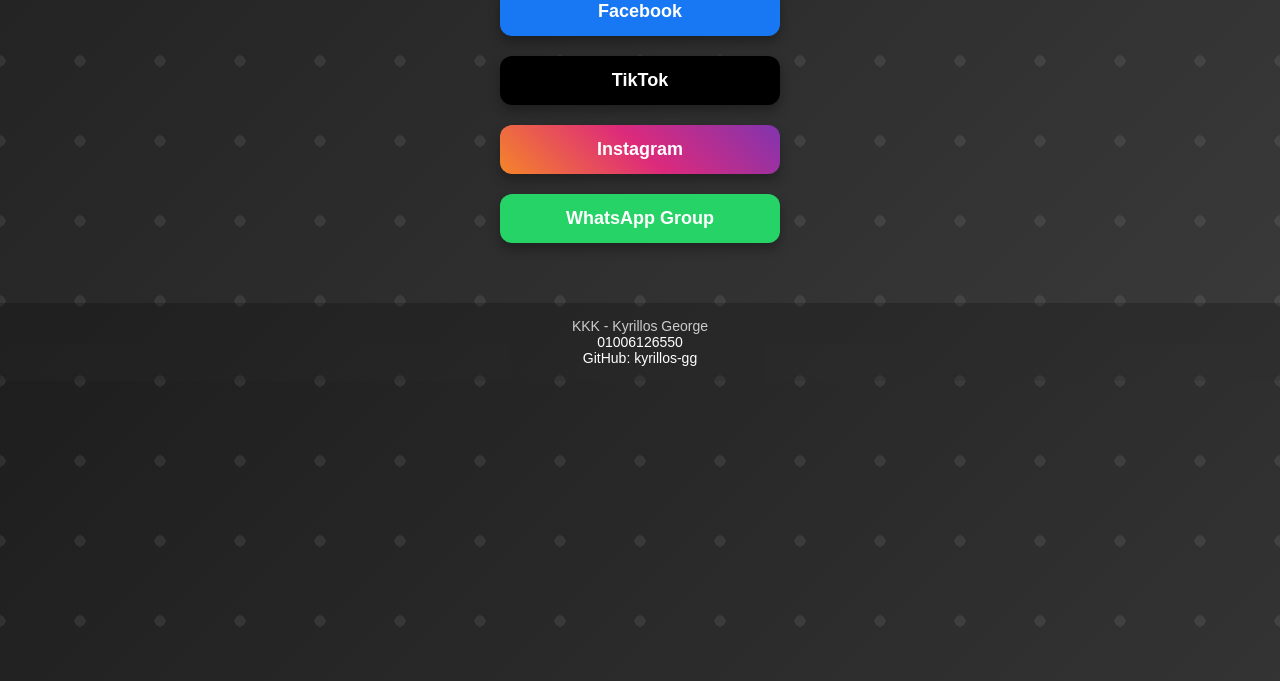
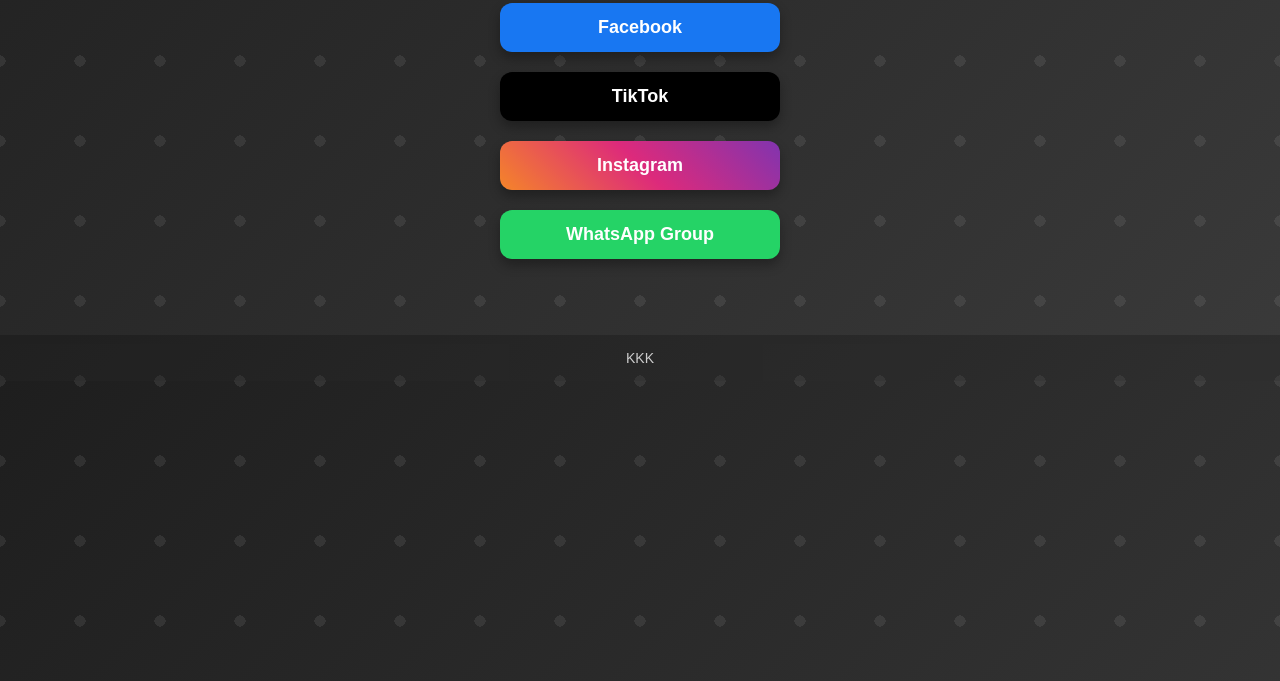
Before and after one commit to kyrillos-gg/Wasla_Store, a plain HTML site: page index.html in a window 1280 px wide. Shown: the part 419-1100 px from the top of the page. Drawn offline with Linux system fonts and the light colour scheme.

Commit message:
Add files via upload

```diff
--- a/index.html
+++ b/index.html
@@ -129,9 +129,7 @@
   </div>
 
   <footer>
-    KKK - Kyrillos George<br>
-    <a href="https://wa.me/201006126550" target="_blank">01006126550</a><br>
-    <a href="https://github.com/kyrillos-gg" target="_blank">GitHub: kyrillos-gg</a>
+    KKK <br>
   </footer>
 
   <!-- حركة 3D بالماوس على المحتوى فقط -->
```
